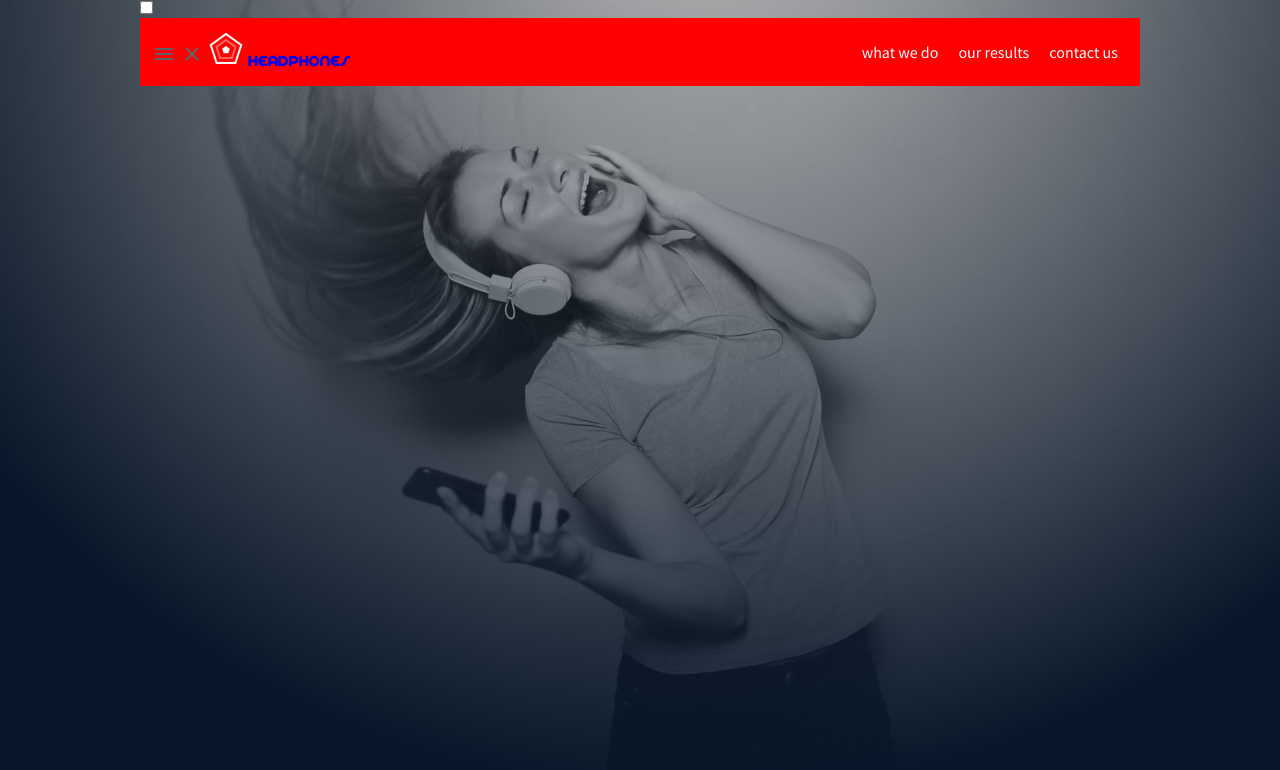
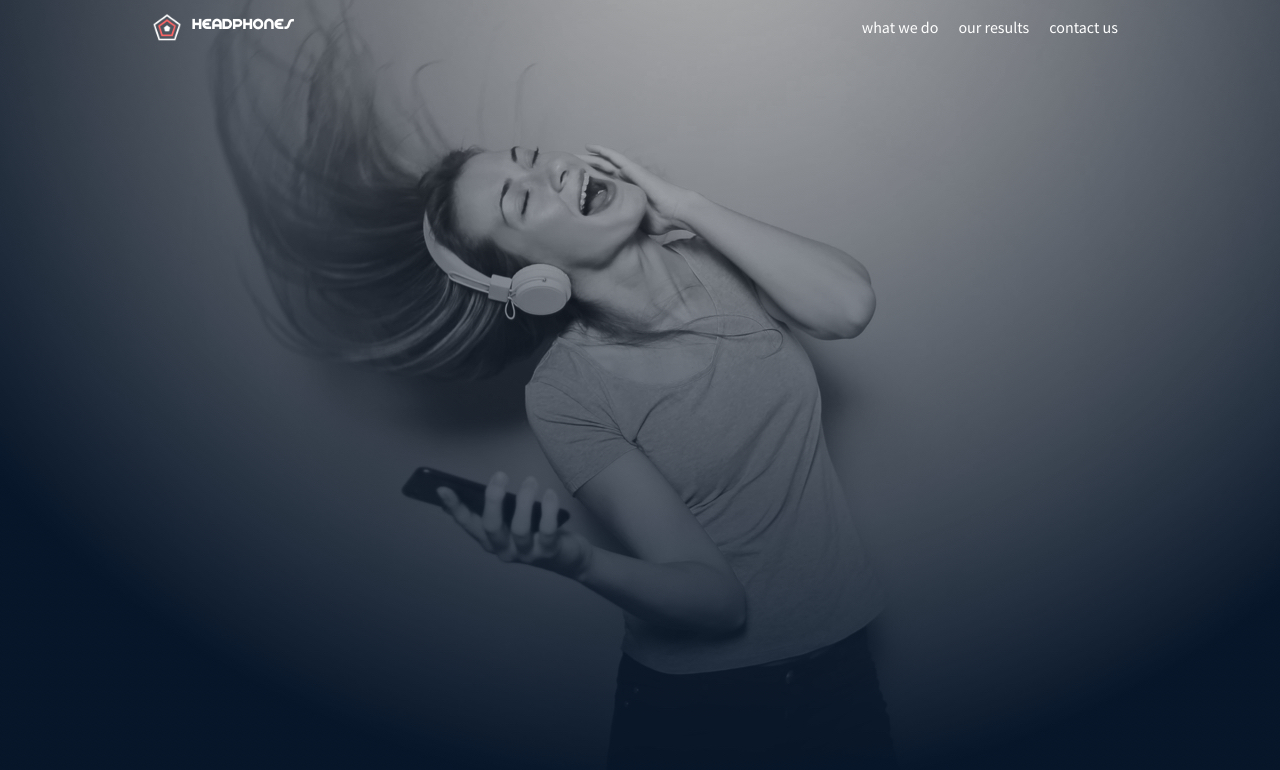
Before and after one commit to Walter1G/headphones, a plain HTML site: page index.html in a window 1280 px wide. Drawn offline with Linux system fonts and the light colour scheme.

Commit message:
hide labels

```diff
--- a/index.html
+++ b/index.html
@@ -22,7 +22,7 @@
                                 <path d="M120-240v-80h720v80H120Zm0-200v-80h720v80H120Zm0-200v-80h720v80H120Z" />
                             </svg>
                         </label>
-                        <label for="showMenu">
+                        <label for="showMenu" class="close-btn">
                             <svg xmlns="http://www.w3.org/2000/svg" height="24px" viewBox="0 -960 960 960" width="24px"
                                 fill="#5f6368">
                                 <path
--- a/styles.css
+++ b/styles.css
@@ -21,6 +21,12 @@
 .logo a{
     font-family: 'spincycle';
     text-decoration: none;
+    color: #fff;
+}
+
+.logo img{
+    width: 30px;
+    height: 30px;
 }
 .container{
     max-width: 1000px;
@@ -28,7 +34,7 @@
 }
 
 .header-content{
-    background-color: red;
+    /* background-color: red; */
     padding: 12px;
     display: flex;
     justify-content: space-between;
@@ -56,3 +62,14 @@
     padding: 10px;
     height: 100%;
 }
+
+.logo{
+    display: flex;
+    align-items: center;
+    justify-content: center;
+    gap:10px;
+}
+
+.close-btn, .menu-btn,input[type="checkbox"] {
+    display: none;
+}
```
